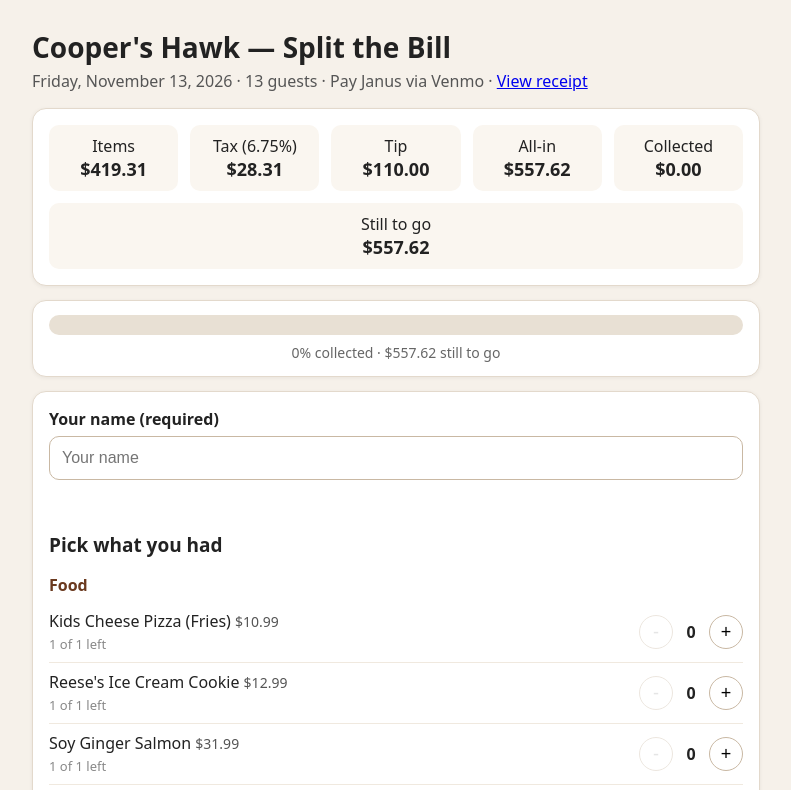
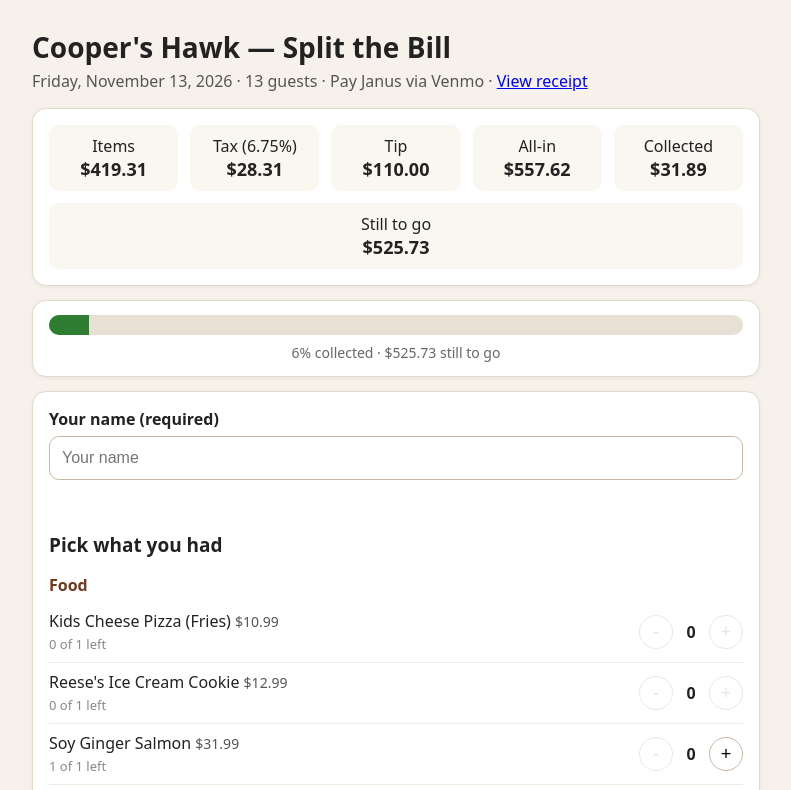
Before and after one commit to miral555/coopers-hawk-bill-split, a plain HTML site: page index.html in a window 1280 px wide. Shown: the top 790 px of the page, without its empty margins (244-1035 px from the left). Drawn offline with Linux system fonts and the light colour scheme.

Commit message:
Add files via upload

```diff
--- a/index.html
+++ b/index.html
@@ -102,6 +102,9 @@ const ITEMS = [
 const picks = {}; ITEMS.forEach(i=>picks[i.id]=0);
 const paidQty = {}; ITEMS.forEach(i=>paidQty[i.id]=0);
 let paid = []; // {key,name,items:[{name,qty,cat}],amount}
+// Base paid entries baked in from form responses (Muse updates this as payments land)
+paid.push({key:"md",name:"md",items:[{name:"Kids Cheese Pizza (Fries)",qty:1,cat:"food",price:10.99},{name:"Reese's Ice Cream Cookie",qty:1,cat:"food",price:12.99}],amount:31.89});
+paid.forEach(p=>p.items.forEach(x=>{const it=ITEMS.find(i=>i.name===x.name); if(it) paidQty[it.id]+=x.qty;}));
 const $=id=>document.getElementById(id), money=n=>"$"+n.toFixed(2), cents=n=>Math.round(n*100)/100;
 function remaining(i){return i.qty-paidQty[i.id]}
 function pickedItems(){return ITEMS.filter(i=>picks[i.id]>0).map(i=>({name:i.name,qty:picks[i.id],cat:i.cat,price:i.price}))}
```
